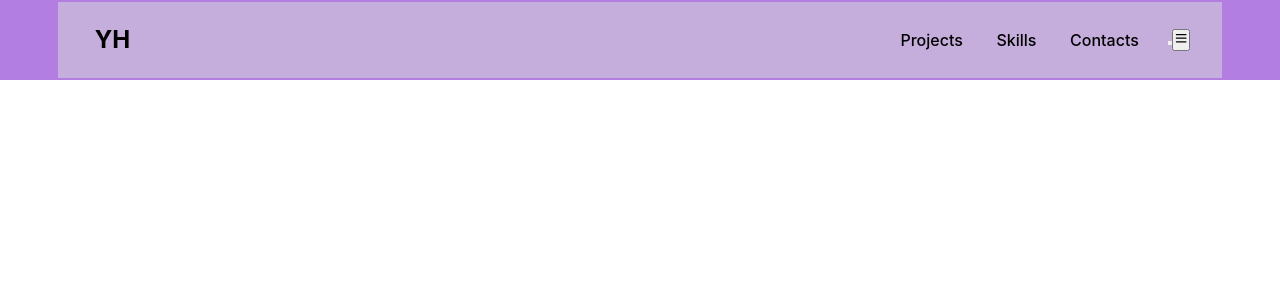
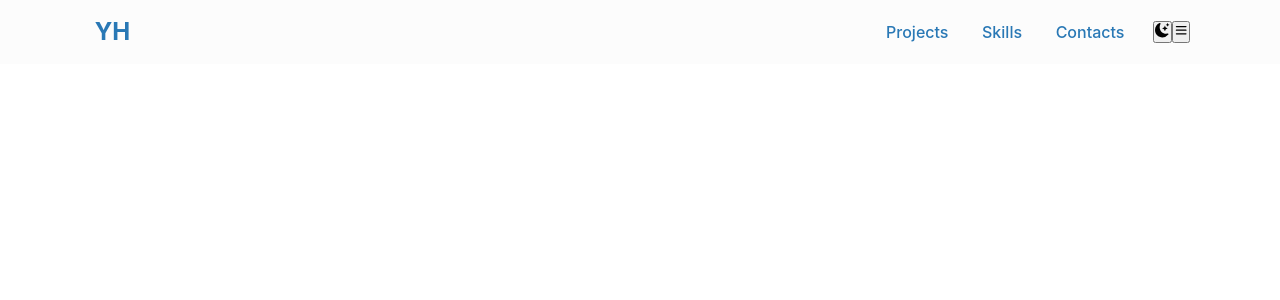
Before and after one commit to Yuliia-Harkusha/portfolio, a React (Create React App) app: page / in a window 1280 px wide. Shown: the top 300 px of the page. Built offline with nearby package versions, Linux system fonts and the light colour scheme; the HTML template or start-up script is replaced by a standard one.

Commit message:
apply toggle color theme

```diff
--- a/src/App.jsx
+++ b/src/App.jsx
@@ -1,9 +1,13 @@
+import { useContext } from 'react';
+import { ThemeContext } from 'context/theme';
 import { Header } from 'components/Header/Header';
 import './App.css';
 
 export const App = () => {
+  const [{ themeName }] = useContext(ThemeContext);
+
   return (
-    <div>
+    <div id="top" className={`${themeName} app`}>
       <Header />
       <main></main>
     </div>
--- a/src/components/Header/Header.css
+++ b/src/components/Header/Header.css
@@ -1,9 +1,7 @@
 .header {
-  /* justify-content: space-between; */
-  height: 5em;
   width: auto;
-
-  background-color: rgb(178, 126, 226);
+  height: 4rem;
+  /* background-color: rgb(178, 126, 226); */
 }
 
 .header-wrapper {
@@ -11,9 +9,8 @@
   max-width: 1100px;
   width: 95%;
   margin: 0 auto;
-  padding-left: 2rem;
-  padding-right: 2rem;
-  background-color: rgb(197, 173, 220);
+  padding: 0.5rem 2rem;
+  /* background-color: rgb(197, 173, 220); */
 }
 
 @media (max-width: 600px) {
--- a/src/components/Header/Header.jsx
+++ b/src/components/Header/Header.jsx
@@ -5,14 +5,14 @@ export const Header = () => {
   return (
     <header className="header center">
       <div className="header-wrapper center">
-        <h3>
+        <h2>
           <a
             href="https://yuliia-harkusha.github.io/portfolio/"
             className="link"
           >
             YH
           </a>
-        </h3>
+        </h2>
         <Navbar />
       </div>
     </header>
--- a/src/components/Navbar/Navbar.css
+++ b/src/components/Navbar/Navbar.css
@@ -13,10 +13,6 @@
 
 .app .nav__hamburger {
   display: none;
-}
-
-.nav__theme {
-  margin-top: 0.4rem;
 }
 
 @media (max-width: 600px) {
--- a/src/components/Navbar/Navbar.jsx
+++ b/src/components/Navbar/Navbar.jsx
@@ -1,12 +1,14 @@
-import { useState } from 'react';
+import { useState, useContext } from 'react';
 import { BsFillMoonStarsFill } from 'react-icons/bs';
 import { BsFillSunFill } from 'react-icons/bs';
 import { HiOutlineMenu } from 'react-icons/hi';
 import { AiOutlineClose } from 'react-icons/ai';
+import { ThemeContext } from 'context/theme';
 import './Navbar.css';
 
 export const Navbar = () => {
   const [showNavList, setShowNavList] = useState(false);
+  const [{ themeName, toggleTheme }] = useContext(ThemeContext);
 
   const toggleNavList = () => setShowNavList(!showNavList);
 
@@ -37,7 +39,10 @@ export const Navbar = () => {
         className="btn btn-icon nav__theme"
         type="button"
         aria-label="toggle theme"
-      ></button>
+        onClick={toggleTheme}
+      >
+        {themeName === 'dark' ? <BsFillSunFill /> : <BsFillMoonStarsFill />}
+      </button>
 
       <button
         className="btn btn-icon nav__menu"
--- a/src/index.css
+++ b/src/index.css
@@ -28,22 +28,6 @@ h4 {
   color: var(--clr-fg-alt);
 }
 
-h1 {
-  font-size: 4rem;
-}
-
-h2 {
-  font-size: 2rem;
-}
-
-h3 {
-  font-size: 1.5rem;
-}
-
-h4 {
-  font-size: 1.3rem;
-}
-
 ul {
   list-style-type: none;
 }
```
